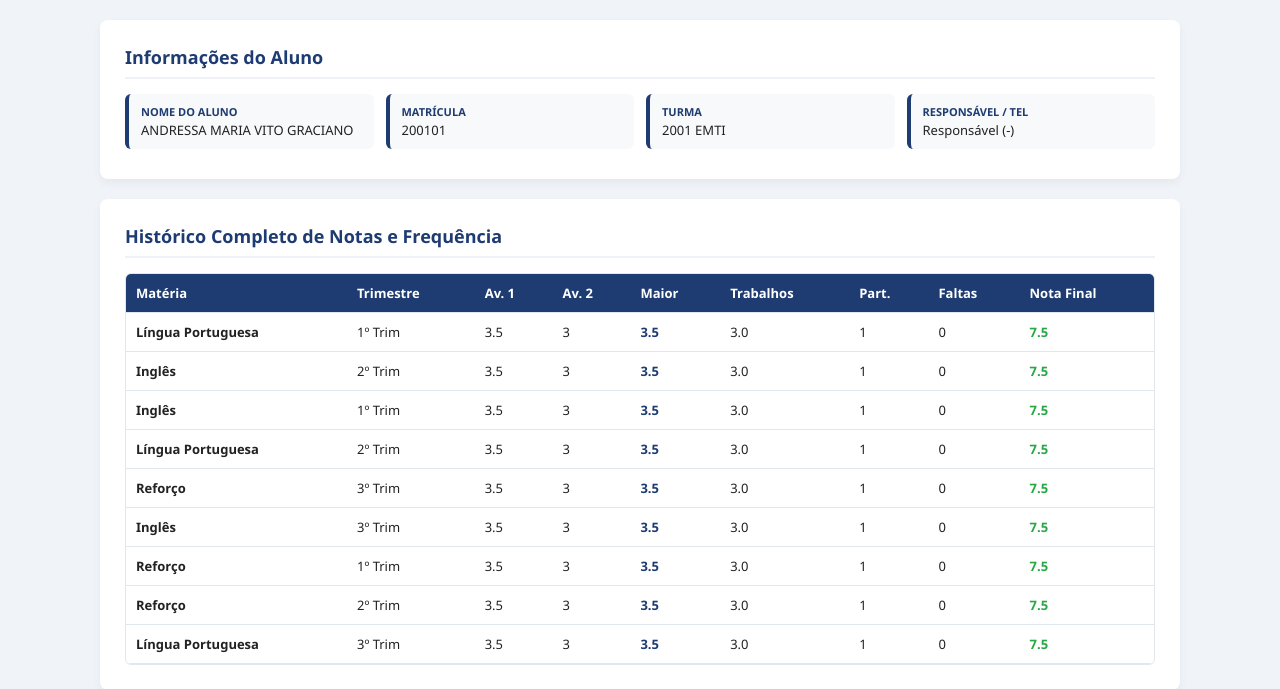
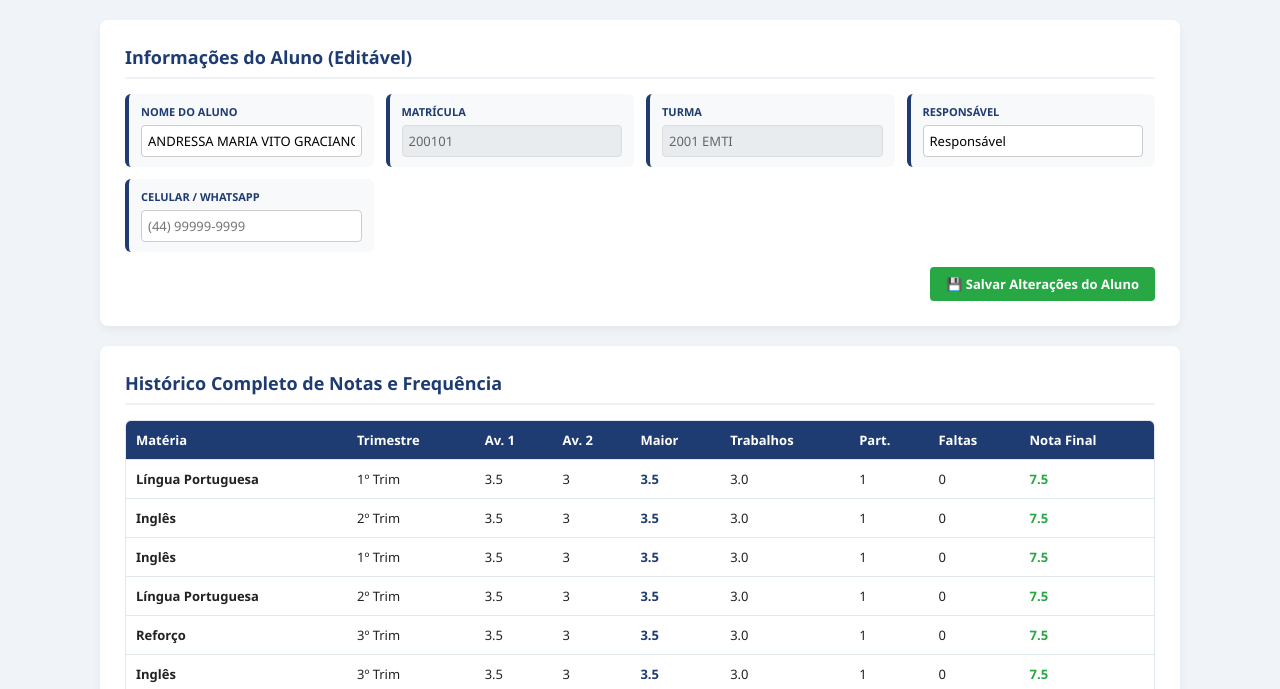
Before and after one commit to lfdppeixoto29/paineldalilian, a Node server app: page /aluno/1019 in a window 1280 px wide. Shown: the part 74-763 px from the top of the page. Run offline with Node 20, Linux system fonts and the light colour scheme; data comes from the database, SQL or seed files in the repository; both versions use the stored data as it was after the commit; some libraries are stand-ins or nearby versions.

Commit message:
feat: torna nome, responsavel e telefone editaveis na pagina de detalhes do aluno e limpa telefones padrao invalidos

```diff
--- a/server.js
+++ b/server.js
@@ -387,3 +387,16 @@ app.get('/exportar/excel', (req, res) => {
 app.listen(PORT, () => {
     console.log(`Painel do Colégio Estadual Euclides Feliciano Tardin rodando em http://localhost:${PORT}`);
 });
+
+app.post('/aluno/atualizar/:id', (req, res) => {
+    const alunoId = req.params.id;
+    const { nome, telefone, responsavel } = req.body;
+    if (nome) {
+        db.run("UPDATE alunos SET nome = ?, telefone = ?, responsavel = ? WHERE id = ?",
+            [nome.trim(), telefone ? telefone.trim() : '', responsavel ? responsavel.trim() : '', alunoId], () => {
+            res.redirect(`/aluno/${alunoId}?sucesso=Dados atualizados com sucesso!`);
+        });
+    } else {
+        res.redirect(`/aluno/${alunoId}`);
+    }
+});
--- a/views/aluno-detalhes.ejs
+++ b/views/aluno-detalhes.ejs
@@ -58,13 +58,37 @@
 
     <div class="container">
         <div class="card">
-            <h2>Informações do Aluno</h2>
-            <div class="info-grid">
-                <div class="info-item"><b>Nome do Aluno</b> <%= aluno.nome %></div>
-                <div class="info-item"><b>Matrícula</b> <%= aluno.matricula %></div>
-                <div class="info-item"><b>Turma</b> <%= aluno.turma %></div>
-                <div class="info-item"><b>Responsável / Tel</b> <%= aluno.responsavel || '-' %> (<%= aluno.telefone || '-' %>)</div>
-            </div>
+            <h2>Informações do Aluno (Editável)</h2>
+            <% if (typeof sucesso !== 'undefined' && sucesso) { %>
+                <div style="background: #d4edda; color: #155724; padding: 8px 12px; border-radius: 6px; margin-bottom: 12px; font-size: 13px;"><%= sucesso %></div>
+            <% } %>
+            <form action="/aluno/atualizar/<%= aluno.id %>" method="POST">
+                <div class="info-grid" style="align-items: flex-end;">
+                    <div class="info-item">
+                        <b>Nome do Aluno</b>
+                        <input type="text" name="nome" value="<%= aluno.nome %>" required style="width: 100%; padding: 6px; border: 1px solid #ccc; border-radius: 4px; font-size: 13px; margin-top: 4px;">
+                    </div>
+                    <div class="info-item">
+                        <b>Matrícula</b>
+                        <input type="text" value="<%= aluno.matricula %>" disabled style="width: 100%; padding: 6px; border: 1px solid #ddd; background: #e9ecef; border-radius: 4px; font-size: 13px; margin-top: 4px; color: #666;">
+                    </div>
+                    <div class="info-item">
+                        <b>Turma</b>
+                        <input type="text" value="<%= aluno.turma %>" disabled style="width: 100%; padding: 6px; border: 1px solid #ddd; background: #e9ecef; border-radius: 4px; font-size: 13px; margin-top: 4px; color: #666;">
+                    </div>
+                    <div class="info-item">
+                        <b>Responsável</b>
+                        <input type="text" name="responsavel" value="<%= aluno.responsavel || '' %>" placeholder="Nome do Responsável" style="width: 100%; padding: 6px; border: 1px solid #ccc; border-radius: 4px; font-size: 13px; margin-top: 4px;">
+                    </div>
+                    <div class="info-item">
+                        <b>Celular / WhatsApp</b>
+                        <input type="text" name="telefone" value="<%= aluno.telefone || '' %>" placeholder="(44) 99999-9999" style="width: 100%; padding: 6px; border: 1px solid #ccc; border-radius: 4px; font-size: 13px; margin-top: 4px;">
+                    </div>
+                </div>
+                <div style="margin-top: 15px; text-align: right;">
+                    <button type="submit" class="btn" style="background: #28a745; padding: 8px 16px; font-size: 13px; border-radius: 4px; border: none; color: white; cursor: pointer; font-weight: bold;">💾 Salvar Alterações do Aluno</button>
+                </div>
+            </form>
         </div>
 
         <div class="card">
```
Also changed, not shown: database.sqlite.
